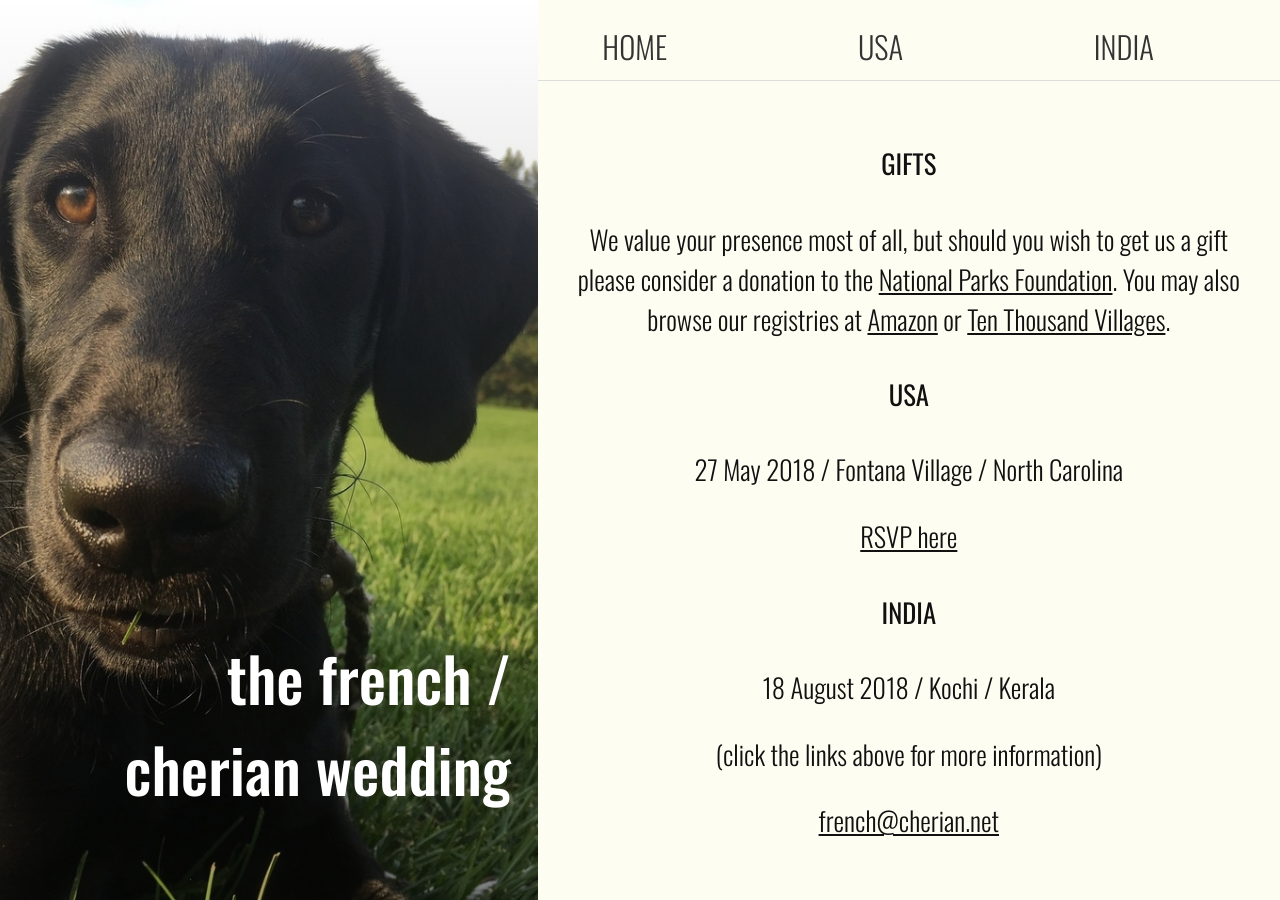
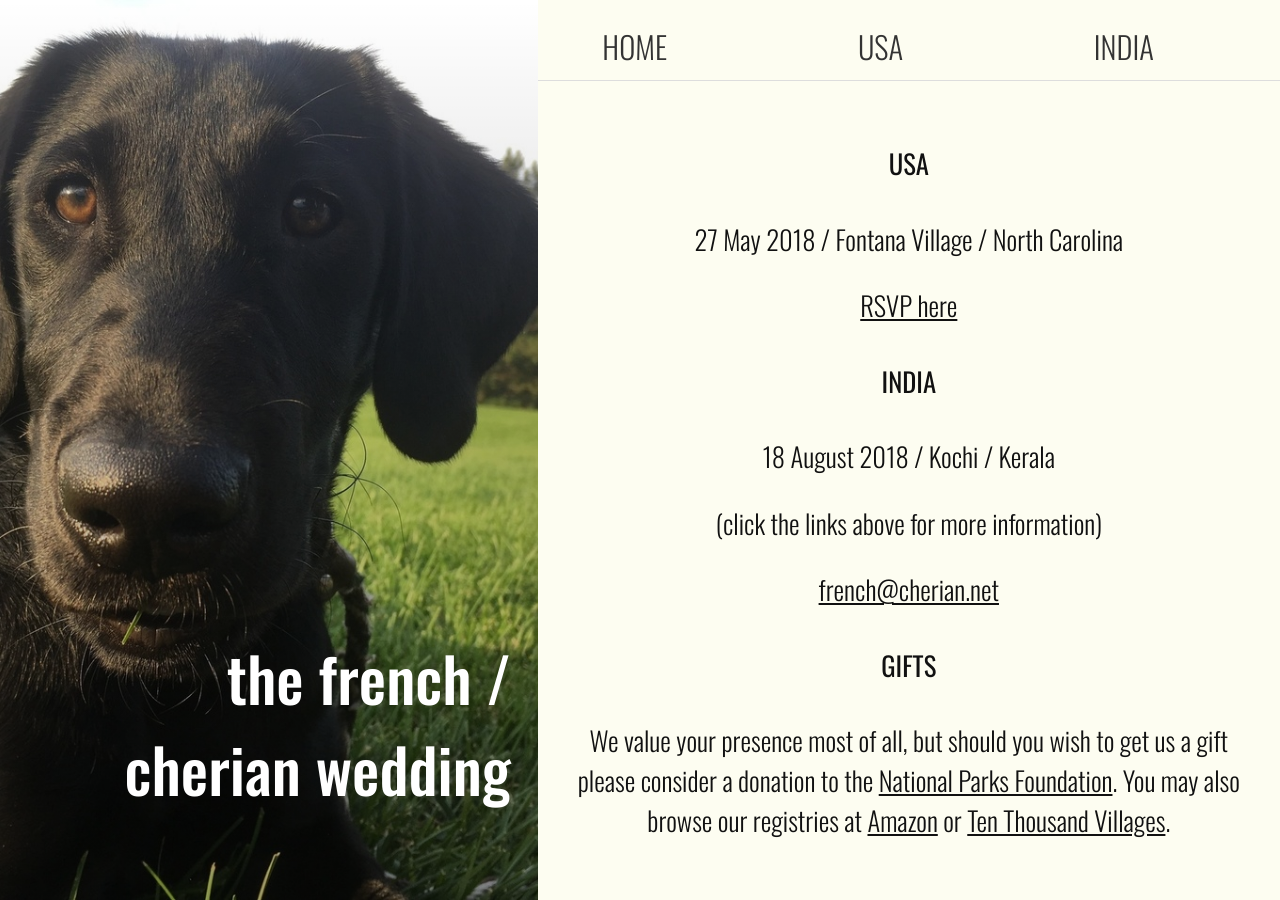
Before and after one commit to french-cherian/french-cherian.github.io, a Jekyll site: the page built from index.md, in a window 1280 px wide and 900 px high. Built offline with Jekyll 4.4.1, drawn with Linux system fonts in a browser that asks for light colours; some of the changed lines change nothing that is shown.

Commit message:
move down

```diff
--- a/index.md
+++ b/index.md
@@ -7,10 +7,6 @@ summary:
 ---
 
 <div style="margin-bottom: 7%; margin-right: 3%; margin-left: 3%" align="center" markdown="1">
-
-#### GIFTS
-
-We value your presence most of all, but should you wish to get us a gift please consider a donation to the [National Parks Foundation](https://www.nationalparks.org/ "National Parks Foundation"). You may also browse our registries at  [Amazon](https://www.amazon.com/wedding/share/french-cherian "Amazon wedding registry") or [Ten Thousand Villages](https://www.tenthousandvillages.com/giftregistry/view/index/id/6935f7dbb76713135f973c35416e3cd7/ "Ten Thousand Villages gift registry").
 
 #### USA
 
@@ -26,6 +22,10 @@ We value your presence most of all, but should you wish to get us a gift please
 
 [french@cherian.net](mailto:french@cherian.net)
 
+#### GIFTS
+
+We value your presence most of all, but should you wish to get us a gift please consider a donation to the [National Parks Foundation](https://www.nationalparks.org/ "National Parks Foundation"). You may also browse our registries at  [Amazon](https://www.amazon.com/wedding/share/french-cherian "Amazon wedding registry") or [Ten Thousand Villages](https://www.tenthousandvillages.com/giftregistry/view/index/id/6935f7dbb76713135f973c35416e3cd7/ "Ten Thousand Villages gift registry").
+
 </div>
 
 <img class="collage" style=""  src="assets/images/collage.jpg">
```
